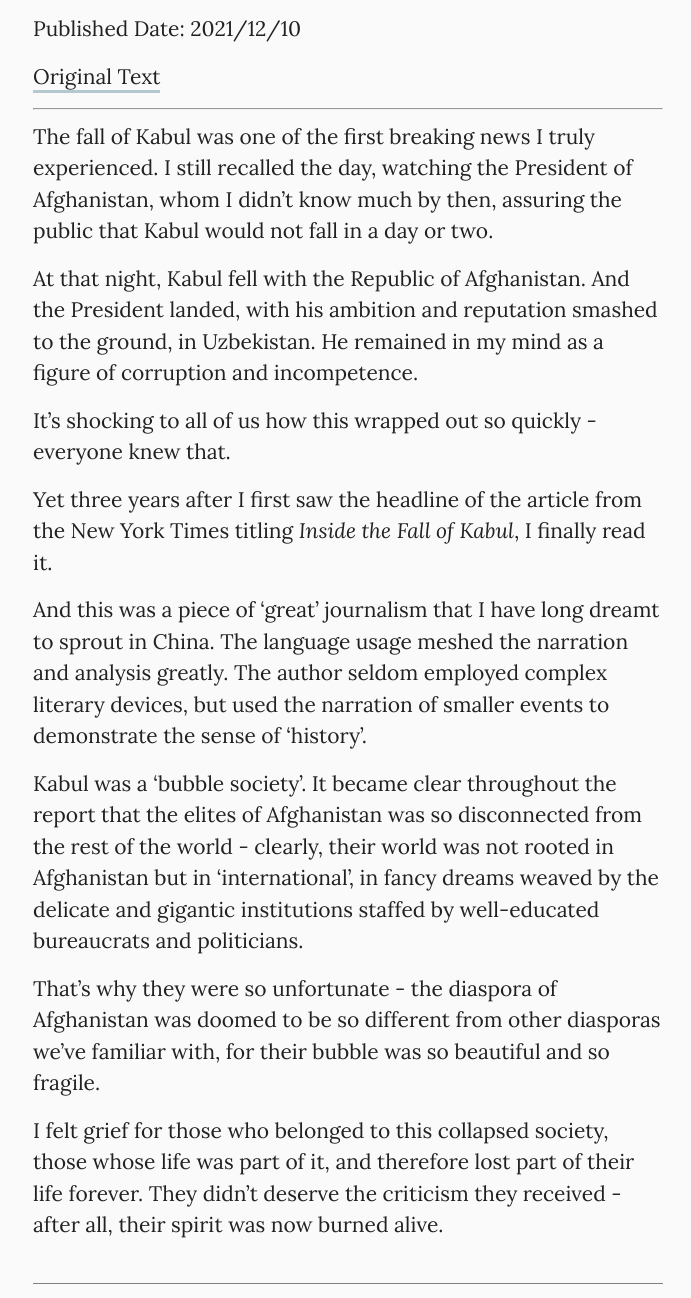
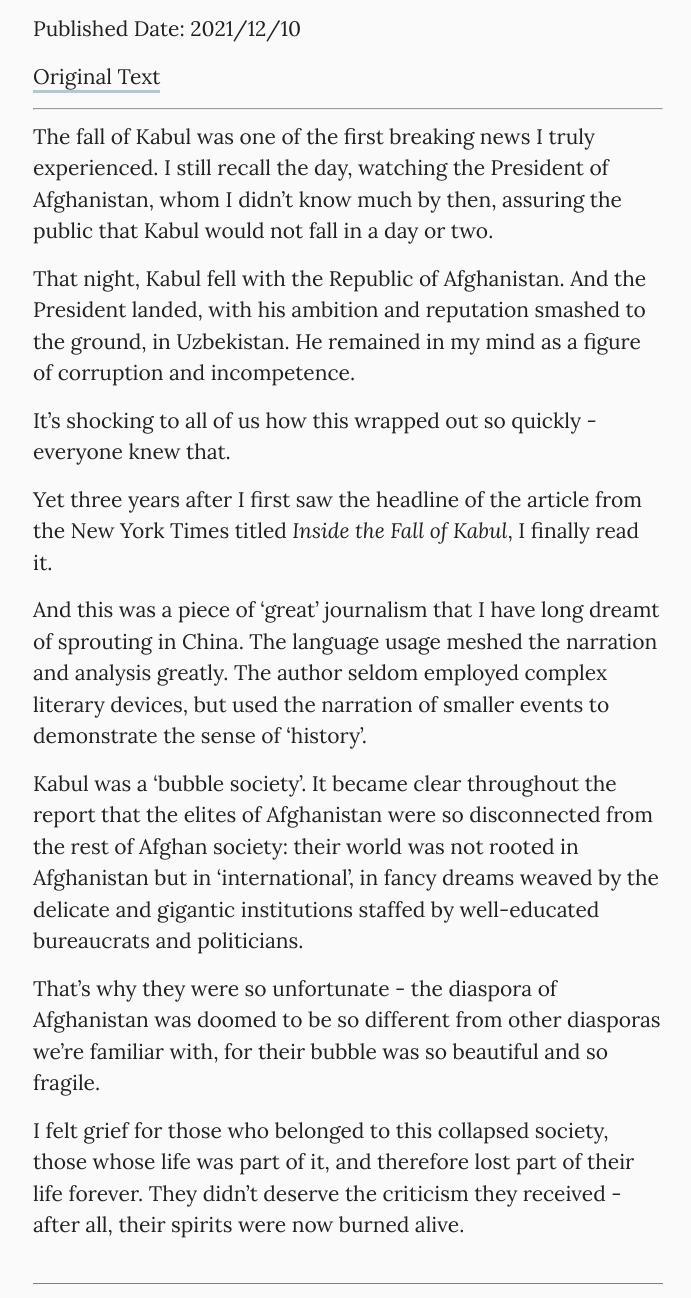
Before and after one commit to typist-coder/hexo, a plain HTML site: page index.html in a window 1280 px wide. Shown: the part 5622-6920 px from the top of the page, without its empty margins (292-983 px from the left). Drawn offline with Linux system fonts and the light colour scheme.

Commit message:
Site updated: 2024-03-25 10:05:26

```diff
--- a/css/style.css
+++ b/css/style.css
@@ -12,7 +12,7 @@
   --link-hover-color: #618794;
   --link-bg-color: #dae4e7;
   --selection-color: #dae4e7;
-  --body-stack: "Noto Serif SC", "Lora", "Georgia", "Times New Roman", serif;
+  --body-stack: "Lora", "Georgia", "Times New Roman", "Noto Serif SC", serif;
   --secondary-stack: "Lato", "Lucida Grande", "Lucida Sans Unicode", "Lucida Sans", "Verdana", sans-serif;
   --title-stack: "Playfair Display SC", "Georgia", serif;
 }
--- a/index.html
+++ b/index.html
@@ -175,7 +175,7 @@
 
 
     <h2 class="article-title" itemprop="name">
-      <a href="/2024/03/05/review-fall-of-kabul/">Inside the Fall of Kabul - Review</a>
+      <a href="/2024/03/05/review-fall-of-kabul/">Review - Inside the Fall of Kabul</a>
 
     </h2>
 
@@ -196,14 +196,14 @@
 <p>Published Date: 2021&#x2F;12&#x2F;10</p>
 <p><a target="_blank" rel="noopener" href="https://www.nytimes.com/2021/12/10/magazine/fall-of-kabul-afghanistan.html">Original Text</a></p>
 <hr>
-<p>The fall of Kabul was one of the first breaking news I truly experienced. I still recalled the day, watching the President of Afghanistan, whom I didn’t know much by then, assuring the public that Kabul would not fall in a day or two.</p>
-<p>At that night, Kabul fell with the Republic of Afghanistan. And the President landed, with his ambition and reputation smashed to the ground, in Uzbekistan. He remained in my mind as a figure of corruption and incompetence.</p>
+<p>The fall of Kabul was one of the first breaking news I truly experienced. I still recall the day, watching the President of Afghanistan, whom I didn’t know much by then, assuring the public that Kabul would not fall in a day or two.</p>
+<p>That night, Kabul fell with the Republic of Afghanistan. And the President landed, with his ambition and reputation smashed to the ground, in Uzbekistan. He remained in my mind as a figure of corruption and incompetence.</p>
 <p>It’s shocking to all of us how this wrapped out so quickly - everyone knew that.</p>
-<p>Yet three years after I first saw the headline of the article from the New York Times titling <em>Inside the Fall of Kabul</em>, I finally read it.</p>
-<p>And this was a piece of ‘great’ journalism that I have long dreamt to sprout in China. The language usage meshed the narration and analysis greatly. The author seldom employed complex literary devices, but used the narration of smaller events to demonstrate the sense of ‘history’.</p>
-<p>Kabul was a ‘bubble society’. It became clear throughout the report that the elites of Afghanistan was so disconnected from the rest of the world - clearly, their world was not rooted in Afghanistan but in ‘international’, in fancy dreams weaved by the delicate and gigantic institutions staffed by well-educated bureaucrats and politicians.</p>
-<p>That’s why they were so unfortunate - the diaspora of Afghanistan was doomed to be so different from other diasporas we’ve familiar with, for their bubble was so beautiful and so fragile.</p>
-<p>I felt grief for those who belonged to this collapsed society, those whose life was part of it, and therefore lost part of their life forever. They didn’t deserve the criticism they received - after all, their spirit was now burned alive.</p>
+<p>Yet three years after I first saw the headline of the article from the New York Times titled <em>Inside the Fall of Kabul</em>, I finally read it.</p>
+<p>And this was a piece of ‘great’ journalism that I have long dreamt of sprouting in China. The language usage meshed the narration and analysis greatly. The author seldom employed complex literary devices, but used the narration of smaller events to demonstrate the sense of ‘history’.</p>
+<p>Kabul was a ‘bubble society’. It became clear throughout the report that the elites of Afghanistan were so disconnected from the rest of Afghan society: their world was not rooted in Afghanistan but in ‘international’, in fancy dreams weaved by the delicate and gigantic institutions staffed by well-educated bureaucrats and politicians.</p>
+<p>That’s why they were so unfortunate - the diaspora of Afghanistan was doomed to be so different from other diasporas we’re familiar with, for their bubble was so beautiful and so fragile.</p>
+<p>I felt grief for those who belonged to this collapsed society, those whose life was part of it, and therefore lost part of their life forever. They didn’t deserve the criticism they received - after all, their spirits were now burned alive.</p>
 
 
     </div>
```
Also changed, not shown: 2024/02/26/Some-Shit/index.html (+1 -1 lines), 2024/03/05/review-fall-of-kabul/index.html (+11 -11 lines), 2024/03/10/review-the-vocation-lectures/index.html (+1 -1 lines), archives/2024/03/index.html (+1 -1 lines), archives/2024/index.html (+1 -1 lines), archives/index.html (+1 -1 lines), tags/english/index.html (+1 -1 lines), tags/review/index.html (+1 -1 lines).
